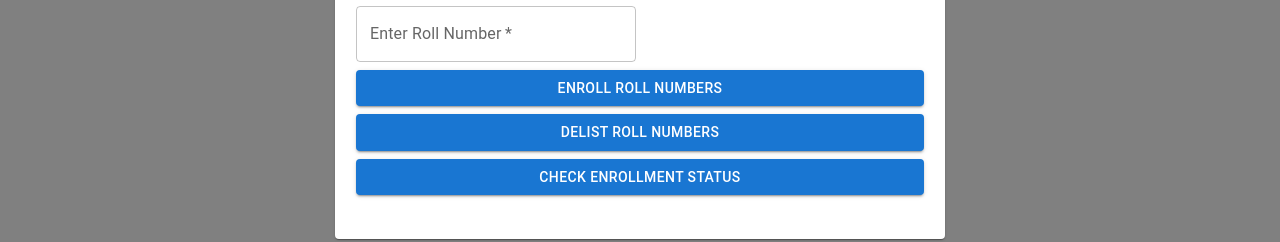
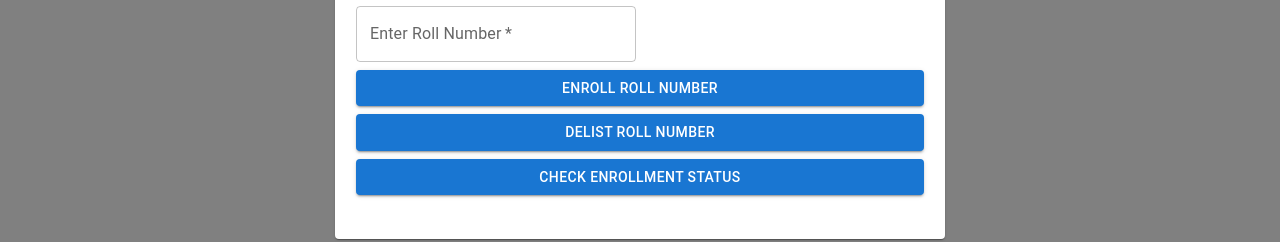
Before and after one commit to sasnitkkr/blockchain-based-decentralised-identity-management-system, a React (Create React App) app: page /university in a window 1280 px wide. Shown: the part 222-464 px from the top of the page. Built offline with nearby package versions, Linux system fonts and the light colour scheme.

Commit message:
minor css changes

```diff
--- a/src/components/Booking.js
+++ b/src/components/Booking.js
@@ -110,7 +110,7 @@ const Booking = (props) => {
           padding: "25px",
           borderRadius: "10px",
           marginLeft: "50vw",
-          marginTop: "50vh",
+          marginTop: "22em",
           transform: "translate(-50%, -50%)",
         }}
       >
--- a/src/components/UniversityOps.js
+++ b/src/components/UniversityOps.js
@@ -143,7 +143,7 @@ const UniversityOps = (props) => {
                   id="fullWidth"
                   fullWidth
                 >
-                  Enroll Roll Numbers
+                  Enroll Roll Number
                 </Button>
               </Grid>
               <Grid xs={12} item>
@@ -155,7 +155,7 @@ const UniversityOps = (props) => {
                   id="fullWidth"
                   fullWidth
                 >
-                  Delist Roll Numbers
+                  Delist Roll Number
                 </Button>
               </Grid>
               <Grid xs={12} item>
--- a/src/data_providers/defense_data_provider.js
+++ b/src/data_providers/defense_data_provider.js
@@ -138,7 +138,7 @@ const DEFENCE_ABI = [
     type: "function",
   },
 ];
-const DEFENCE_ADDRESS = "0x0219483C6178a551b520Ae66822451a529c70BBb";
+const DEFENCE_ADDRESS = "0x57D13EE8DB35973079E474f44D2D5b9fC72219f7";
 
 // gas value: 7920027
 // DEFENCE_ADDRESS
--- a/src/data_providers/university_data_provider.js
+++ b/src/data_providers/university_data_provider.js
@@ -156,7 +156,7 @@ const UNIVERSITY_ABI = [
     type: "function",
   },
 ];
-const UNIVERSITY_ADDRESS = "0xd3f534EB688B4102b80c65b778568869ef7E6C63";
+const UNIVERSITY_ADDRESS = "0x2D4CFa0869cF572C9868Ff31289b73ed24990597";
 
 // gas value: 7920027
 
```
